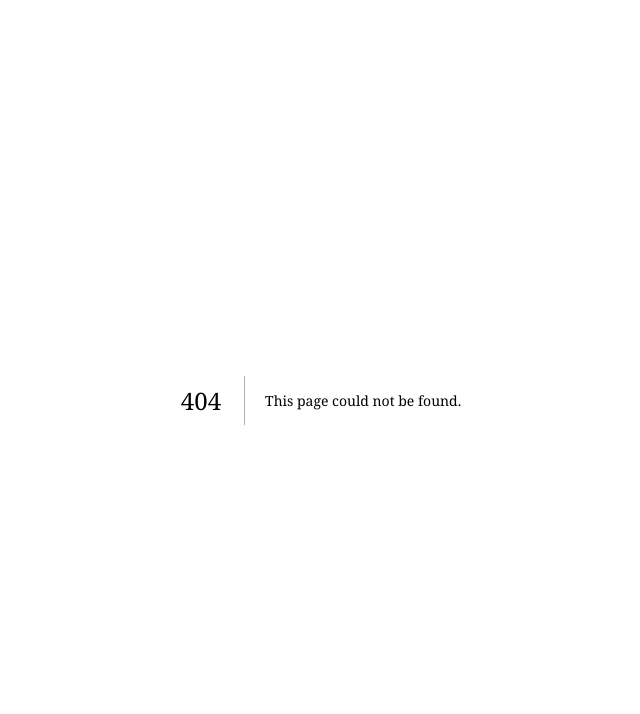
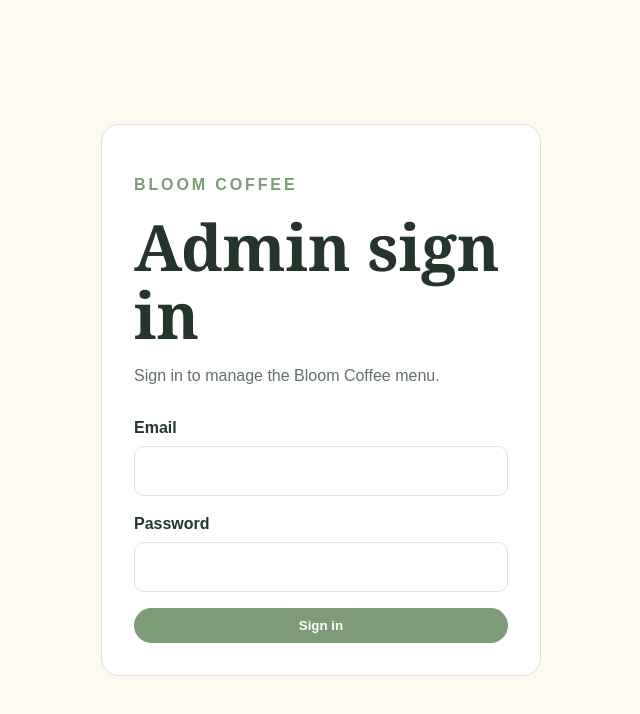
Before and after one commit to ironvietman/bloom-coffee, a Next.js app: page /admin/login in a window 1280 px wide. Before the commit this address had no page. Shown: the top 714 px of the page, without its empty margins (319-959 px from the left). Built offline with nearby package versions, Linux system fonts and the light colour scheme; no server answers.

Commit message:
Create Admin Login

```diff
--- /dev/null
+++ b/src/app/admin/login/login-form.tsx
@@ -0,0 +1,30 @@
+"use client";
+
+import { useState } from "react";
+import { useSearchParams } from "next/navigation";
+
+export default function LoginForm() {
+  const searchParams = useSearchParams();
+  const [error, setError] = useState(searchParams.get("error") ? "Your session has ended. Please sign in again." : "");
+  const [submitting, setSubmitting] = useState(false);
+
+  async function submit(event: React.FormEvent<HTMLFormElement>) {
+    event.preventDefault();
+    setSubmitting(true);
+    setError("");
+    const response = await fetch("/api/admin/login", { method: "POST", body: new FormData(event.currentTarget) });
+    if (response.ok) {
+      window.location.assign("/admin");
+    } else {
+      setError("Invalid email or password.");
+      setSubmitting(false);
+    }
+  }
+
+  return <form onSubmit={submit} className="auth-form">
+    <label>Email<input name="email" type="email" autoComplete="username" required /></label>
+    <label>Password<input name="password" type="password" autoComplete="current-password" required /></label>
+    {error && <p className="form-error" role="alert">{error}</p>}
+    <button type="submit" disabled={submitting}>{submitting ? "Signing in…" : "Sign in"}</button>
+  </form>;
+}
--- /dev/null
+++ b/src/app/admin/login/page.tsx
@@ -0,0 +1,16 @@
+import { cookies } from "next/headers";
+import { redirect } from "next/navigation";
+import { isSessionTokenValid, SESSION_COOKIE } from "@/lib/auth";
+import LoginForm from "./login-form";
+
+export default async function AdminLoginPage() {
+  const token = (await cookies()).get(SESSION_COOKIE)?.value;
+  if (await isSessionTokenValid(token)) redirect("/admin");
+
+  return <main className="auth-shell"><div className="auth-card">
+    <p className="eyebrow">BLOOM COFFEE</p>
+    <h1>Admin sign in</h1>
+    <p>Sign in to manage the Bloom Coffee menu.</p>
+    <LoginForm />
+  </div></main>;
+}
--- /dev/null
+++ b/src/app/api/admin/login/route.ts
@@ -0,0 +1,16 @@
+import { NextResponse } from "next/server";
+import { createSessionToken, credentialsAreValid, SESSION_COOKIE, sessionCookieOptions } from "@/lib/auth";
+
+export async function POST(request: Request) {
+  const form = await request.formData();
+  const email = String(form.get("email") || "");
+  const password = String(form.get("password") || "");
+
+  if (!credentialsAreValid(email, password)) {
+    return NextResponse.json({ error: "Invalid credentials" }, { status: 401 });
+  }
+
+  const response = NextResponse.json({ ok: true });
+  response.cookies.set(SESSION_COOKIE, await createSessionToken(), sessionCookieOptions);
+  return response;
+}
--- /dev/null
+++ b/src/app/api/admin/logout/route.ts
@@ -0,0 +1,8 @@
+import { NextResponse } from "next/server";
+import { SESSION_COOKIE } from "@/lib/auth";
+
+export async function POST() {
+  const response = NextResponse.json({ ok: true });
+  response.cookies.set(SESSION_COOKIE, "", { httpOnly: true, sameSite: "lax", secure: process.env.NODE_ENV === "production", path: "/", maxAge: 0 });
+  return response;
+}
--- a/src/app/globals.css
+++ b/src/app/globals.css
@@ -2,3 +2,14 @@
 * { box-sizing: border-box; } body { margin: 0; background: var(--cream); color: var(--ink); font: 16px/1.5 Arial, sans-serif; }
 .shell { max-width: 1100px; margin: auto; padding: 48px 20px; } header { margin-bottom: 42px; } .eyebrow { color: var(--leaf); letter-spacing: .18em; font-weight: 700; } h1 { font: 700 clamp(2.4rem, 6vw, 4.5rem)/1.05 Georgia, serif; margin: 8px 0; } h2 { margin-top: 0; font: 700 1.8rem Georgia, serif; } h3 { margin: 0; font-size: 1.15rem; } p { color: #627267; } .content { display: grid; grid-template-columns: 1fr 360px; gap: 48px; } .menu { display: grid; gap: 14px; margin-bottom: 36px; } .card, .cart { border: 1px solid var(--line); border-radius: 18px; background: white; padding: 22px; } .card { display: flex; justify-content: space-between; align-items: center; gap: 16px; } button { border: 0; border-radius: 999px; background: var(--leaf); color: white; padding: 10px 18px; cursor: pointer; font-weight: 700; } button:disabled { opacity: .5; cursor: not-allowed; } .addon-list { display: flex; flex-wrap: wrap; gap: 10px; } .addon-list span { border: 1px solid var(--line); border-radius: 999px; padding: 8px 12px; font-size: .9rem; } .cart { align-self: start; position: sticky; top: 20px; } .cart-line, .total { display: flex; justify-content: space-between; align-items: center; gap: 12px; margin: 16px 0; } small { display: block; color: #839187; } .cart-line button { padding: 2px 9px; } input { width: 100%; border: 1px solid var(--line); border-radius: 10px; padding: 12px; margin: 10px 0; font: inherit; } .submit { width: 100%; margin-top: 4px; }
 @media (max-width: 760px) { .shell { padding: 28px 16px; } .content { grid-template-columns: 1fr; gap: 28px; } .cart { position: static; } }
+.auth-shell, .admin-shell { max-width: 900px; margin: auto; padding: 48px 20px; }
+.auth-shell { min-height: 100vh; display: grid; place-items: center; }
+.auth-card { width: min(100%, 440px); border: 1px solid var(--line); border-radius: 18px; background: white; padding: 32px; }
+.auth-card h1, .admin-header h1 { font: 700 clamp(2.3rem, 6vw, 4rem)/1.05 Georgia, serif; margin: 8px 0; }
+.auth-form { display: grid; gap: 16px; margin-top: 28px; }
+.auth-form label { display: grid; gap: 6px; font-weight: 700; }
+.auth-form input { margin: 0; }
+.form-error { color: #a33b32; margin: 0; }
+.admin-header { display: flex; justify-content: space-between; align-items: start; gap: 24px; margin-bottom: 42px; }
+.admin-placeholder { border: 1px solid var(--line); border-radius: 18px; background: white; padding: 28px; }
+@media (max-width: 520px) { .admin-header { display: block; } .admin-header button { margin-top: 18px; } }
--- /dev/null
+++ b/src/lib/auth.ts
@@ -0,0 +1,49 @@
+export const SESSION_COOKIE = "bloom_admin_session";
+const SESSION_MAX_AGE = 60 * 60 * 8;
+
+function secret() {
+  return process.env.AUTH_SECRET || "bloom-development-secret-change-me";
+}
+
+function base64url(bytes: Uint8Array) {
+  return btoa(String.fromCharCode(...bytes)).replace(/\+/g, "-").replace(/\//g, "_").replace(/=+$/, "");
+}
+
+async function sign(value: string) {
+  const key = await crypto.subtle.importKey("raw", new TextEncoder().encode(secret()), { name: "HMAC", hash: "SHA-256" }, false, ["sign"]);
+  return base64url(new Uint8Array(await crypto.subtle.sign("HMAC", key, new TextEncoder().encode(value))));
+}
+
+export function configuredAdminCredentials() {
+  return {
+    email: process.env.ADMIN_EMAIL || "admin@bloom.coffee",
+    password: process.env.ADMIN_PASSWORD || "bloomcoffee",
+  };
+}
+
+export function credentialsAreValid(email: string, password: string) {
+  const configured = configuredAdminCredentials();
+  return email.trim().toLowerCase() === configured.email.toLowerCase() && password === configured.password;
+}
+
+export async function createSessionToken() {
+  const payload = `${Date.now() + SESSION_MAX_AGE * 1000}`;
+  return `${payload}.${await sign(payload)}`;
+}
+
+export async function isSessionTokenValid(token: string | undefined) {
+  if (!token) return false;
+  const [expiresAt, signature] = token.split(".");
+  if (!expiresAt || !signature || Number(expiresAt) < Date.now()) return false;
+
+  const expected = await sign(expiresAt);
+  return signature === expected;
+}
+
+export const sessionCookieOptions = {
+  httpOnly: true,
+  sameSite: "lax" as const,
+  secure: process.env.NODE_ENV === "production",
+  path: "/",
+  maxAge: SESSION_MAX_AGE,
+};
```
Also changed, not shown: src/app/admin/logout-button.tsx (added, +10 -0 lines), src/app/admin/page.tsx (added, +8 -0 lines), src/middleware.ts (added, +14 -0 lines), 2 other files (tests, documents, lock files or other folders).
